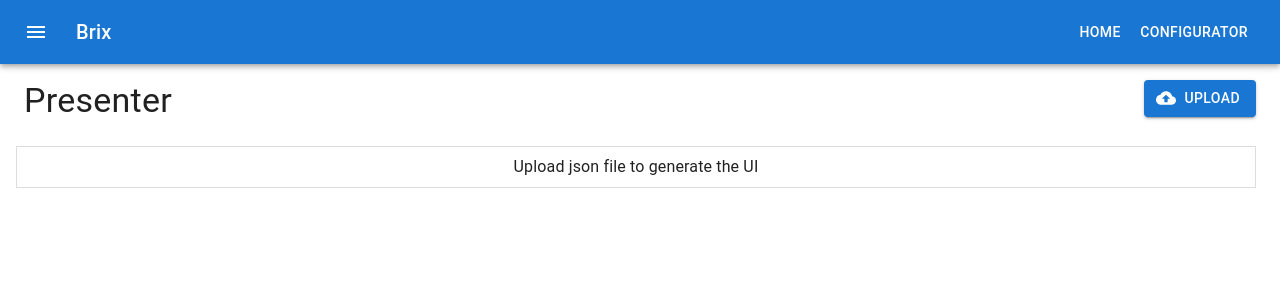
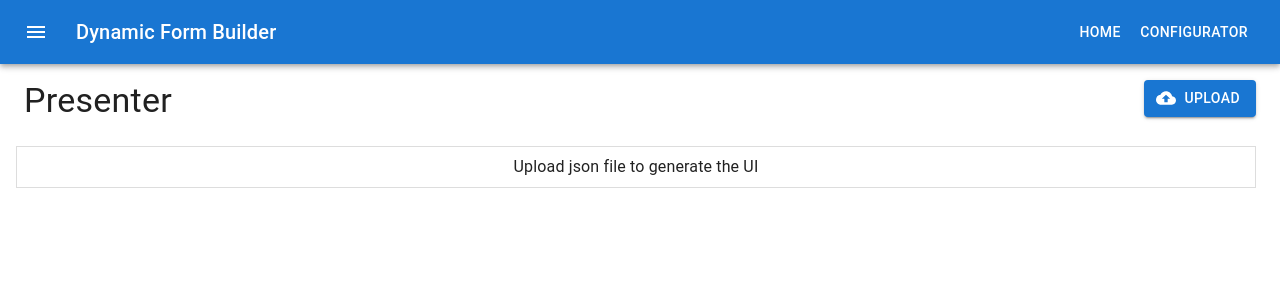
Before and after one commit to mayur256/dynamic-form-builder, a React (Create React App) app: page / in a window 1280 px wide. Shown: the top 300 px of the page. Built offline with nearby package versions, Linux system fonts and the light colour scheme.

Commit message:
[feat]: Navbar title change

```diff
--- a/src/components/organisms/Navbar/index.tsx
+++ b/src/components/organisms/Navbar/index.tsx
@@ -31,7 +31,7 @@ export default function Navbar(): ReactElement {
                         <MenuIcon />
                     </IconButton>
                     <Typography variant="h6" component="div" sx={{ flexGrow: 1 }}>
-                        Brix
+                        Dynamic Form Builder
                     </Typography>
 
                     <Button color="inherit" sx={{ textAlign: 'right' }} onClick={() => goTo('')}>Home</Button>
```
